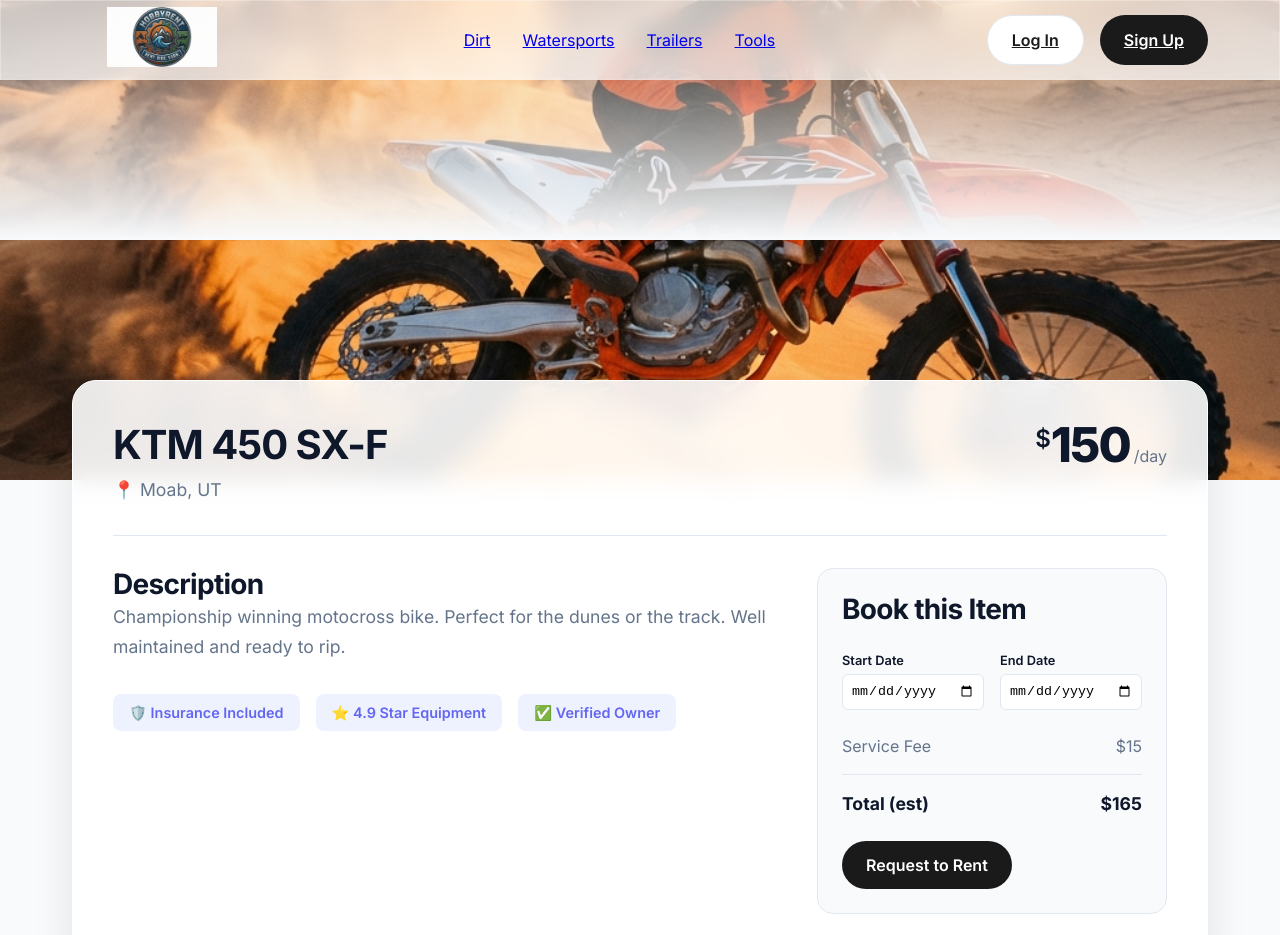
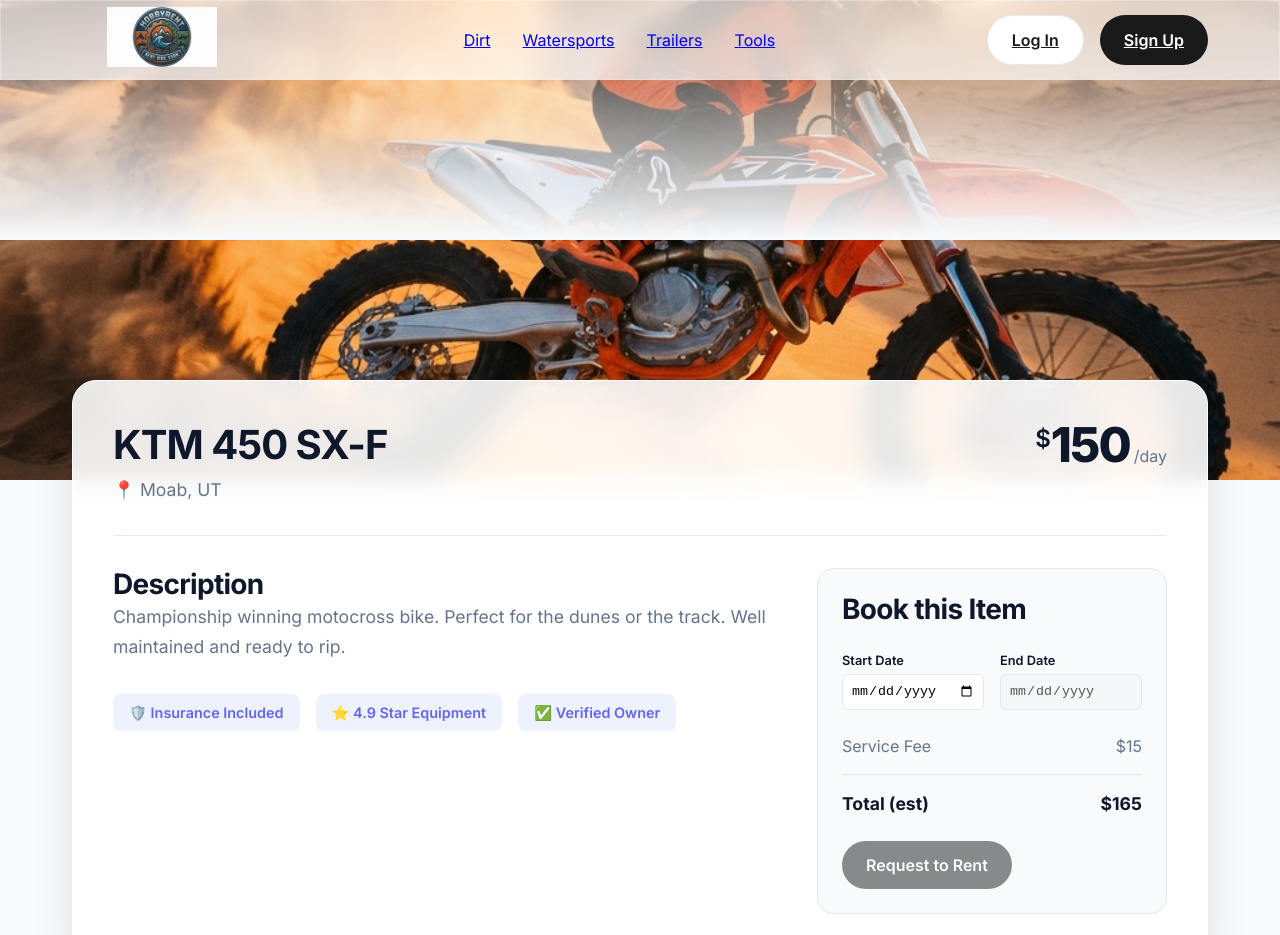
Before and after one commit to boussattaa/Hobby-Rent-CO, a Next.js app: page /item/d1 in a window 1280 px wide. Shown: the top 935 px of the page. Built offline with nearby package versions, Linux system fonts and the light colour scheme; no server answers.

Commit message:
Implement dynamic date picking and pricing in booking flow

```diff
--- a/app/item/[id]/page.js
+++ b/app/item/[id]/page.js
@@ -3,6 +3,7 @@
 import Image from 'next/image';
 import Link from 'next/link';
 import { useParams } from 'next/navigation';
+import { useState } from 'react';
 
 // Mock database (consolidated from categories)
 const ITEMS_DB = {
@@ -26,6 +27,13 @@ const ITEMS_DB = {
 export default function ItemPage() {
   const params = useParams();
   const item = ITEMS_DB[params.id];
+
+  // Date state management
+  const [startDate, setStartDate] = useState('');
+  const [endDate, setEndDate] = useState('');
+
+  // Get today's date string for min attribute
+  const today = new Date().toISOString().split('T')[0];
 
   if (!item) {
     return (
@@ -75,11 +83,22 @@ export default function ItemPage() {
                 <div className="date-picker-mock">
                   <div className="date-field">
                     <label>Start Date</label>
-                                        <input type="date" />
+                    <input
+                      type="date"
+                      min={today}
+                      value={startDate}
+                      onChange={(e) => setStartDate(e.target.value)}
+                    />
                   </div>
                   <div className="date-field">
                     <label>End Date</label>
-                                        <input type="date" />
+                    <input
+                      type="date"
+                      min={startDate || today}
+                      value={endDate}
+                      onChange={(e) => setEndDate(e.target.value)}
+                      disabled={!startDate}
+                    />
                   </div>
                 </div>
 
@@ -92,7 +111,18 @@ export default function ItemPage() {
                   <span>${item.price + 15}</span>
                 </div>
 
-                                <Link href={`/checkout?itemId=${params.id}`} className="btn btn-primary full-width" style={{ textAlign: 'center', textDecoration: 'none' }}>Request to Rent</Link>
+                <Link
+                  href={startDate && endDate ? `/checkout?itemId=${params.id}&start=${startDate}&end=${endDate}` : '#'}
+                  className={`btn btn-primary full-width ${(!startDate || !endDate) ? 'disabled' : ''}`}
+                  style={{
+                    textAlign: 'center',
+                    textDecoration: 'none',
+                    opacity: (!startDate || !endDate) ? 0.5 : 1,
+                    pointerEvents: (!startDate || !endDate) ? 'none' : 'auto'
+                  }}
+                >
+                  Request to Rent
+                </Link>
               </div>
             </div>
           </div>
```
Also changed, not shown: app/checkout/page.js (+35 -7 lines). Lines whose indentation alone changed are shown as unchanged.
